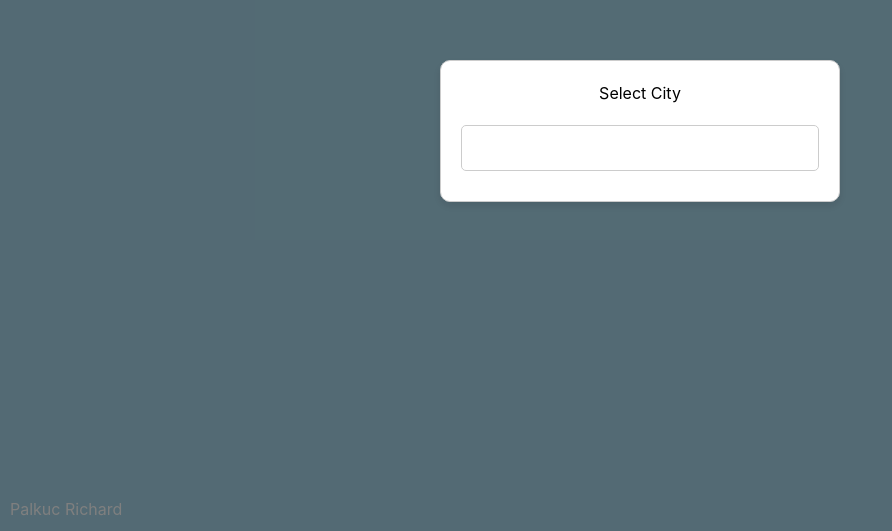
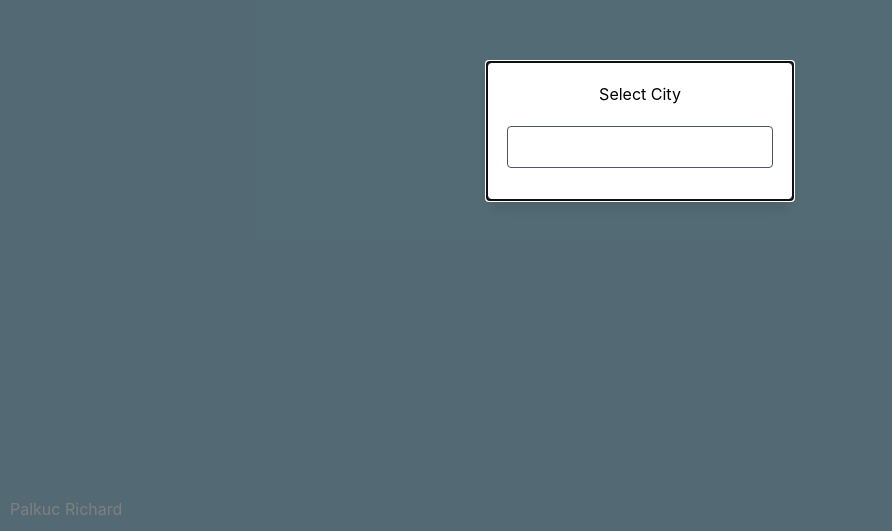
Before and after one commit to Richiul/weather-app-react, a React (Create React App) app: page / in a window 1280 px wide. Shown: the part 269-800 px from the top of the page, without its empty margins (0-892 px from the left). Built offline with nearby package versions, Linux system fonts and the light colour scheme.

Commit message:
removed unnecessary test file, updated css a bit

```diff
--- a/src/App.css
+++ b/src/App.css
@@ -93,8 +93,10 @@ body {
   }
 
   .current-weather,
-  .forecast-container {
+  .forecast-container,
+  .weather-table {
     width: 100%;
+    height: 100%;
   }
 
   .current-weather {
--- a/src/App.js
+++ b/src/App.js
@@ -16,7 +16,6 @@ import CityModal from "./CityModal";
 import { Line } from "react-chartjs-2";
 import Modal from "react-modal";
 import axios from "axios";
-import responseExample from "./responseExample.json";
 import weatherCodes from "./weatherCodes.json";
 
 ChartJS.register(
@@ -88,7 +87,7 @@ function App() {
     ],
   };
 
-  const isSmallWindow = () => window.innerWidth <= 480;
+  const isSmallWindow = () => window.innerWidth <= 768;
 
   const chartOptions = {
     responsive: true,
--- a/src/CityModal.jsx
+++ b/src/CityModal.jsx
@@ -51,58 +51,34 @@ const CityModal = ({ isOpen, onRequestClose, onSelectCity }) => {
     <Modal
       isOpen={isOpen}
       onRequestClose={onRequestClose}
-      style={{
-        content: {
-          top: "50%",
-          left: "50%",
-          right: "auto",
-          bottom: "auto",
-          marginRight: "-50%",
-          transform: "translate(-50%, -50%)",
-          padding: "20px",
-          borderRadius: "10px",
-          width: "400px",
-          boxShadow: "0 4px 8px rgba(0, 0, 0, 0.1)",
-        },
-        overlay: {
-          backgroundColor: "rgba(0, 0, 0, 0.5)",
-        },
-      }}
+      className="flex items-center justify-center"
+      overlayClassName="fixed inset-0 bg-black bg-opacity-50 flex items-center justify-center"
     >
-      <h2 style={{ textAlign: "center", marginBottom: "20px" }}>Select City</h2>
+      <div className="bg-white p-5 rounded-lg shadow-lg w-full max-w-md sm:max-w-sm md:max-w-md lg:max-w-lg xl:max-w-xl">
+        <h2 className="text-center mb-5">Select City</h2>
         <input
           type="text"
           value={city}
           onChange={handleInputChange}
-        className="border border-gray-600 rounded p-1"
-        style={{
-          width: "100%",
-          padding: "10px",
-          marginBottom: "10px",
-          borderRadius: "5px",
-          border: "1px solid #ccc",
-        }}
+          className="border border-gray-600 rounded p-2 w-full mb-3"
         />
         {loading && (
-        <div style={{ textAlign: "center", marginBottom: "10px" }}>
+          <div className="text-center mb-3">
             <FaSpinner className="animate-spin" />
           </div>
         )}
-      <ul style={{ listStyleType: "none", padding: "0" }}>
+        <ul className="list-none p-0">
           {suggestions.map((suggestion) => (
             <li
               key={suggestion.id}
               onClick={() => handleSelectCity(suggestion)}
-            style={{
-              padding: "10px",
-              cursor: "pointer",
-              borderBottom: "1px solid #ccc",
-            }}
+              className="p-2 cursor-pointer border-b border-gray-300"
             >
               {suggestion.name}
             </li>
           ))}
         </ul>
+      </div>
     </Modal>
   );
 };
--- a/src/responseExample.json
+++ /dev/null
@@ -1,17 +0,0 @@
-{
-  "daily": {
-    "time": [
-      "2024-08-26",
-      "2024-08-27",
-      "2024-08-28",
-      "2024-08-29",
-      "2024-08-30",
-      "2024-08-31",
-      "2024-09-01"
-    ],
-    "weather_code": [3, 3, 3, 1, 0, 2, 53],
-    "temperature_2m_max": [36.8, 32.7, 34.5, 30.8, 31.8, 32.3, 30.5],
-    "temperature_2m_min": [23.1, 23.8, 21.4, 20.5, 19.6, 20.9, 21.5],
-    "precipitation_probability_max": [0, 33, 2, 0, 13, 4, 6]
-  }
-}
```
Lines whose indentation alone changed are shown as unchanged.
